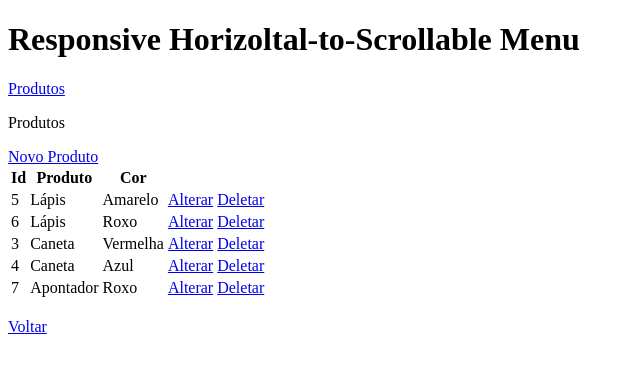
After one commit to GustavoVRLeal/Projeto-estoque, a Django app: page /produto/list_produto/ in a window 1280 px wide. The commit adds this page. Shown: the top 373 px of the page, without its empty margins (0-640 px from the left). Run offline with Django 5.2, Linux system fonts and the light colour scheme; data comes from the database, SQL or seed files in the repository; both versions use the stored data as it was after the commit.

Commit message:
Adicionando novos comandos

```diff
--- a/core/templates/base.html
+++ b/core/templates/base.html
@@ -8,6 +8,7 @@
 </head>
 <body>
     <h1>Responsive Horizoltal-to-Scrollable Menu</h1>
+    <a href="{% url 'produto:list_produto' %}">Produtos</a>
     {% block product %}{% endblock %}
 </body>
 </html>
--- a/core/views.py
+++ b/core/views.py
@@ -2,7 +2,7 @@ from django.shortcuts import render
 
 def index(request):
     template_name = 'index.html'
-    context={
+    context = {
         'mensagem': 'Bem vindo á aplicação estoqueWeb'
     }
-    return(request, template_name, context)
+    return render(request, template_name, context)
--- a/estoque/urls.py
+++ b/estoque/urls.py
@@ -20,6 +20,6 @@ from core.views import index
 
 urlpatterns = [
     path('', index, name='index'),
-    #path('produto/', include('produto.urls', namespace='produto')),
+    path('produto/', include('produto.urls', namespace='produto')),
     path('admin/', admin.site.urls),
 ]
--- a/produto/admin.py
+++ b/produto/admin.py
@@ -1,12 +1,12 @@
 from django.contrib import admin
 from .models import Produtos, Cores
 
-class RegistrarProdutos(admin.ModelAdmin):
+class ProdutosAdmin(admin.ModelAdmin):
     list_display = [
         'produto',
         'cor',
         'preco',
         'quantidade'
     ]
-admin.site.register(Produtos, RegistrarProdutos)
+admin.site.register(Produtos, ProdutosAdmin)
 admin.site.register(Cores)
--- a/produto/models.py
+++ b/produto/models.py
@@ -4,7 +4,7 @@ class Cores(models.Model):
     cor = models.CharField('Cor', max_length=200)
 
     def __str__(self):
-        return self.cor
+        return str(self.cor)
 
 class Produtos(models.Model):
     produto = models.CharField('Produto', max_length=200)
@@ -16,9 +16,9 @@ class Produtos(models.Model):
     modificado = models.DateTimeField('Modificado em', auto_now=True)
 
     def __str__(self):
-        return self.produto
+        return str(self.produto)
 
-    def __str__(self):
+    #def __str__(self):
         return self.preco * self.quantidade
 
     class Meta:
--- /dev/null
+++ b/produto/templates/list_produto.html
@@ -0,0 +1,28 @@
+{% extends 'base.html' %}
+{% block product %}
+
+<p>Produtos</p>
+<a href="{% url 'produto:new_produto' %}">Novo Produto</a>
+<table>
+    <thead>
+        <tr>
+            <th>Id</th>
+            <th>Produto</th>
+            <th>Cor</th>
+        </tr>
+    </thead>
+    <tbody>
+        {% for produto in produtos %}
+        <tr>
+            <td>{{ produto.id }}</td>
+            <td>{{ produto.produto }}</td>
+            <td>{{ produto.cor }}</td>
+            <td><a href="{% url 'produto:update_produto' produto.id %}">Alterar</a></td>
+            <td><a href="{% url 'produto:delete_produto' produto.id %}">Deletar</a></td>
+        </tr>
+        {% endfor %}
+    </tbody>
+</table>
+<br>
+<a href="{% url 'index' %}">Voltar</a>
+{% endblock %}
--- a/produto/urls.py
+++ b/produto/urls.py
@@ -5,6 +5,6 @@ app_name = 'produto'
 urlpatterns = [
     path('list_produto/', list_produto, name='list_produto'),
     path('new_produto/', new_produto, name='new_produto'),
-    path('update_produto/', update_produto, name='update_produto'),
-    path('delete_produto/', delete_produto, name='delete_produto')
+    path('update_produto/<int:pk>/', update_produto, name='update_produto'),
+    path('delete_produto/<int:pk>/', delete_produto, name='delete_produto')
 ]
--- a/produto/views.py
+++ b/produto/views.py
@@ -1,3 +1,30 @@
-from django.shortcuts import render
+from django.shortcuts import render, redirect
+from .models import Produtos
+from .forms import ProdutoForm
 
-# Create your views here.
+def list_produto(request):
+    produtos = Produtos.objects.all()
+    template_name = 'list_produto.html'
+    context = {
+        'produtos': produtos,
+    }
+    return render(request, template_name, context)
+
+def new_produto(request):
+    if request.method == 'POST':
+        form = ProdutoForm(request.POST)
+        if form.is_valid():
+            form.save()
+            return redirect('produto:list_produto')
+    else:
+        template_name = 'new_produto.html'
+        context = {
+            'form': ProdutoForm(),
+        }
+        return render(request, template_name, context)
+
+def update_produto(request):
+    pass
+
+def delete_produto(request):
+    pass
```
Also changed, not shown: produto/forms.py (added, +7 -0 lines), produto/templates/new_produto.html (added, +10 -0 lines), db.sqlite3, produto/migrations/0001_initial.py (added).
